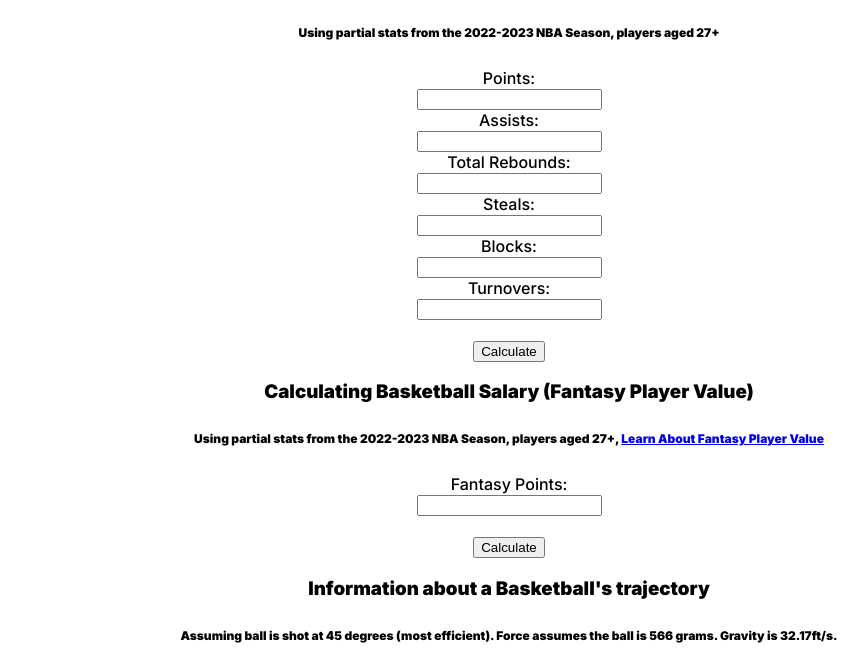
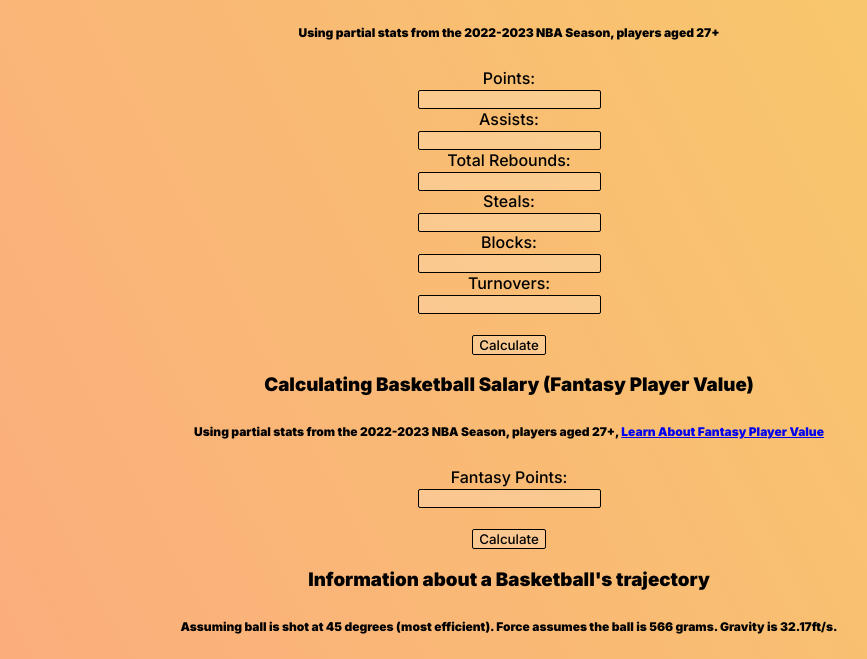
Before and after one commit to isaackatayev/basketball-stats, a plain HTML site: page index.html in a window 1280 px wide. Shown: the part 137-796 px from the top of the page, without its empty margins (131-998 px from the left). Drawn offline with Linux system fonts and the light colour scheme.

Commit message:
✅ Finished (for now)

```diff
--- a/styles/index.css
+++ b/styles/index.css
@@ -6,6 +6,9 @@
     margin:0;
     padding:0;
     display:block;
+    background-color: #FBAB7E;
+background-image: linear-gradient(62deg, #FBAB7E 0%, #F7CE68 100%);
+background-attachment: fixed;
 }
 h1{
     font-family: 'Inter', sans-serif;
@@ -21,3 +24,19 @@
     font-size:12px;
 
 }
+input{
+    background:rgba(255,255,255,0.2);
+    border-style:solid;
+    border-width:1px;
+    border-color:black;
+    border-radius:2px;
+}
+button{
+    font-family: 'Inter', sans-serif;
+    font-weight:500;
+    background:rgba(255,255,255,0.2);
+    border-style:solid;
+    border-width:1px;
+    border-color:black;
+    border-radius:2px;
+}
```
